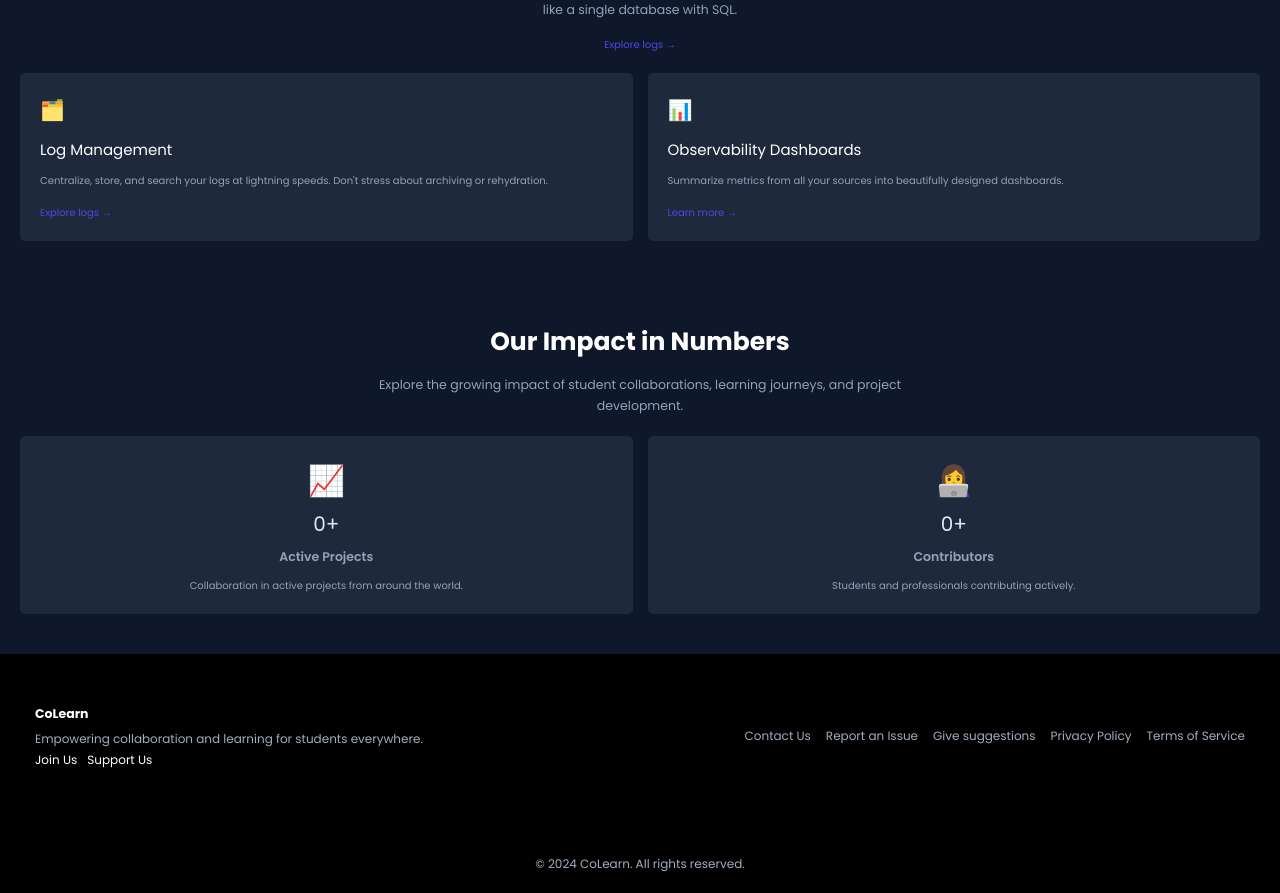
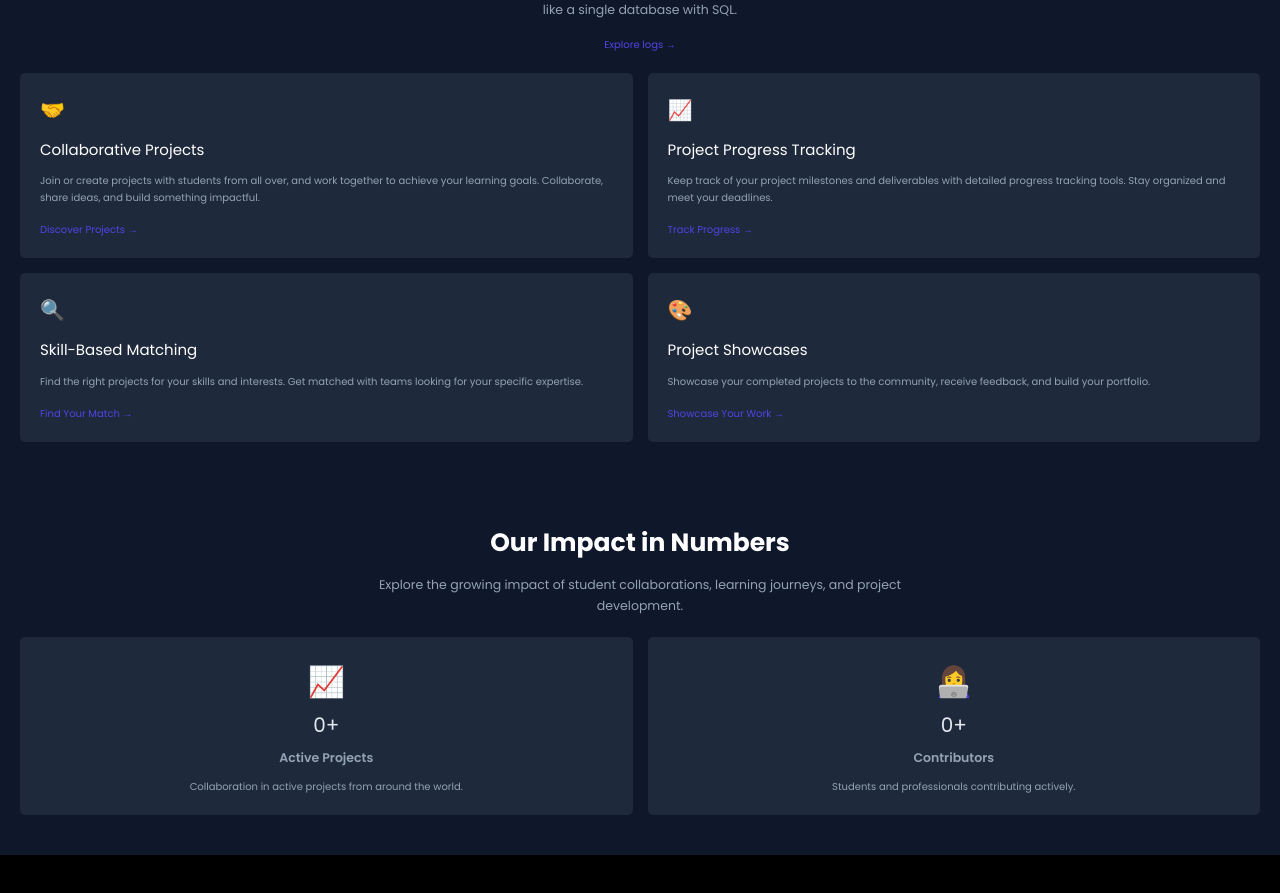
Before and after one commit to CoLearn-Platform/Collaborative-Platfrom, a React (Vite) app: page /home in a window 1280 px wide. Shown: the part 960-1853 px from the top of the page. Built offline with nearby package versions, Linux system fonts and the light colour scheme; no server answers; the database is empty.

Commit message:
updated features section

```diff
--- a/src/ui/FeatureSection.jsx
+++ b/src/ui/FeatureSection.jsx
@@ -1,30 +1,53 @@
-import styles from './FeatureSection.module.scss'; // SCSS module import
+import styles from "./FeatureSection.module.scss"; // SCSS module import
 
 function FeatureSection() {
+  // Add more features as needed
   const features = [
     {
-      title: "Log Management",
-      description: "Centralize, store, and search your logs at lightning speeds. Don't stress about archiving or rehydration.",
+      title: "Collaborative Projects",
+      description:
+        "Join or create projects with students from all over, and work together to achieve your learning goals. Collaborate, share ideas, and build something impactful.",
       link: "#",
-      linkText: "Explore logs",
-      icon: "🗂️", // placeholder icon
+      linkText: "Discover Projects",
+      icon: "🤝", // placeholder icon for collaboration
     },
     {
-      title: "Observability Dashboards",
-      description: "Summarize metrics from all your sources into beautifully designed dashboards.",
+      title: "Project Progress Tracking",
+      description:
+        "Keep track of your project milestones and deliverables with detailed progress tracking tools. Stay organized and meet your deadlines.",
       link: "#",
-      linkText: "Learn more",
-      icon: "📊", // placeholder icon
+      linkText: "Track Progress",
+      icon: "📈", // placeholder icon for progress
     },
-    // Add more features as needed
+    {
+      title: "Skill-Based Matching",
+      description:
+        "Find the right projects for your skills and interests. Get matched with teams looking for your specific expertise.",
+      link: "#",
+      linkText: "Find Your Match",
+      icon: "🔍", // placeholder icon for searching/matching
+    },
+    {
+      title: "Project Showcases",
+      description:
+        "Showcase your completed projects to the community, receive feedback, and build your portfolio.",
+      link: "#",
+      linkText: "Showcase Your Work",
+      icon: "🎨", // placeholder icon for showcasing
+    },
   ];
 
   return (
     <section className={styles.featureSection}>
       <div className={styles.header}>
         <h2>Log everything. Troubleshoot anything.</h2>
-        <p>Visualize your entire stack, aggregate all your logs into structured data, and query everything like a single database with SQL.</p>
-        <a href="#" className={styles.exploreLink}>Explore logs &rarr;</a>
+        <p>
+          Visualize your entire stack, aggregate all your logs into structured
+          data, and query everything like a single database with SQL.
+        </p>
+        <a href="#" className={styles.exploreLink}>
+          Explore logs &rarr;
+        </a>
       </div>
       <div className={styles.features}>
         {features.map((feature, index) => (
@@ -32,7 +55,9 @@ function FeatureSection() {
             <span className={styles.icon}>{feature.icon}</span>
             <h3>{feature.title}</h3>
             <p>{feature.description}</p>
-            <a href={feature.link} className={styles.learnMore}>{feature.linkText} &rarr;</a>
+            <a href={feature.link} className={styles.learnMore}>
+              {feature.linkText} &rarr;
+            </a>
           </div>
         ))}
       </div>
```
